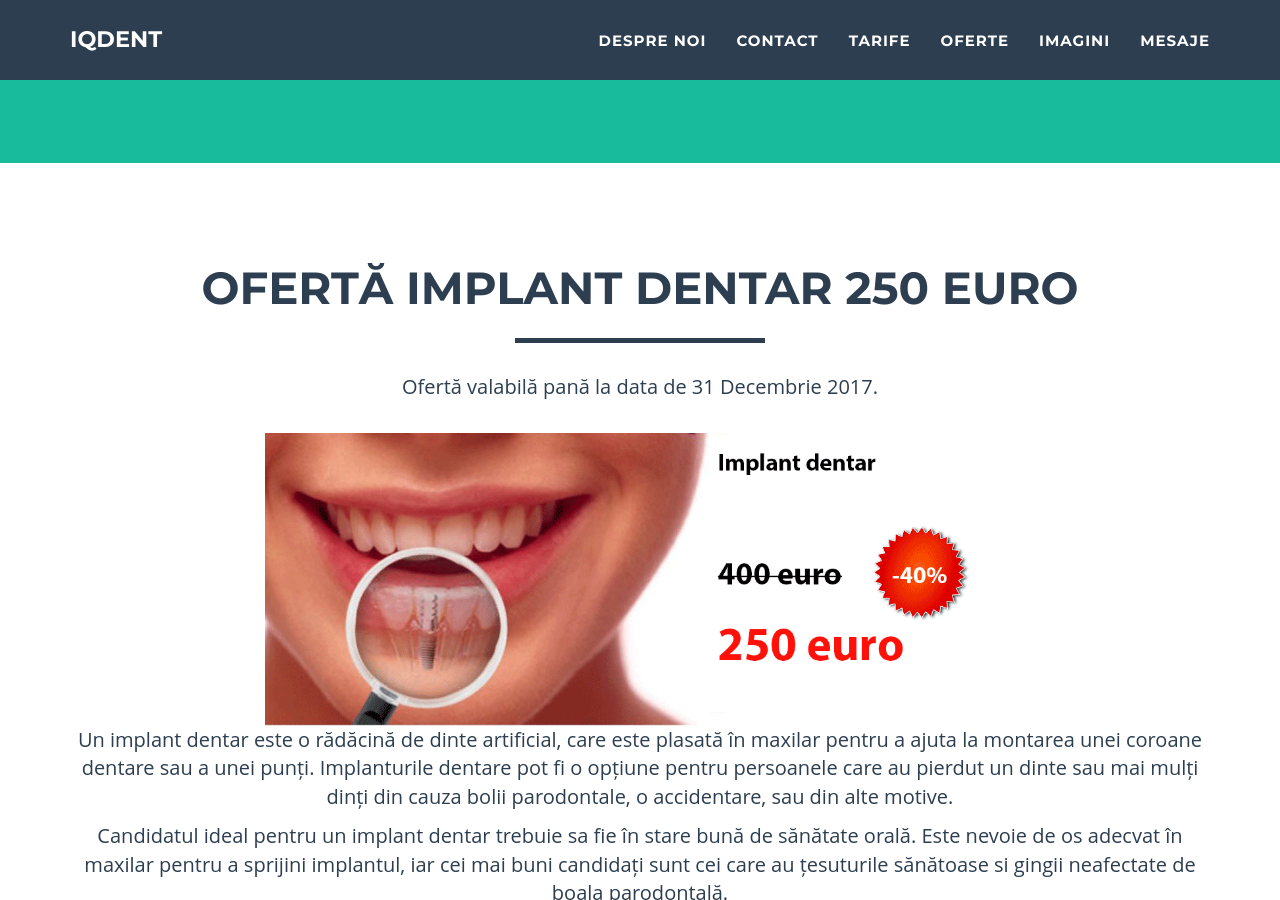
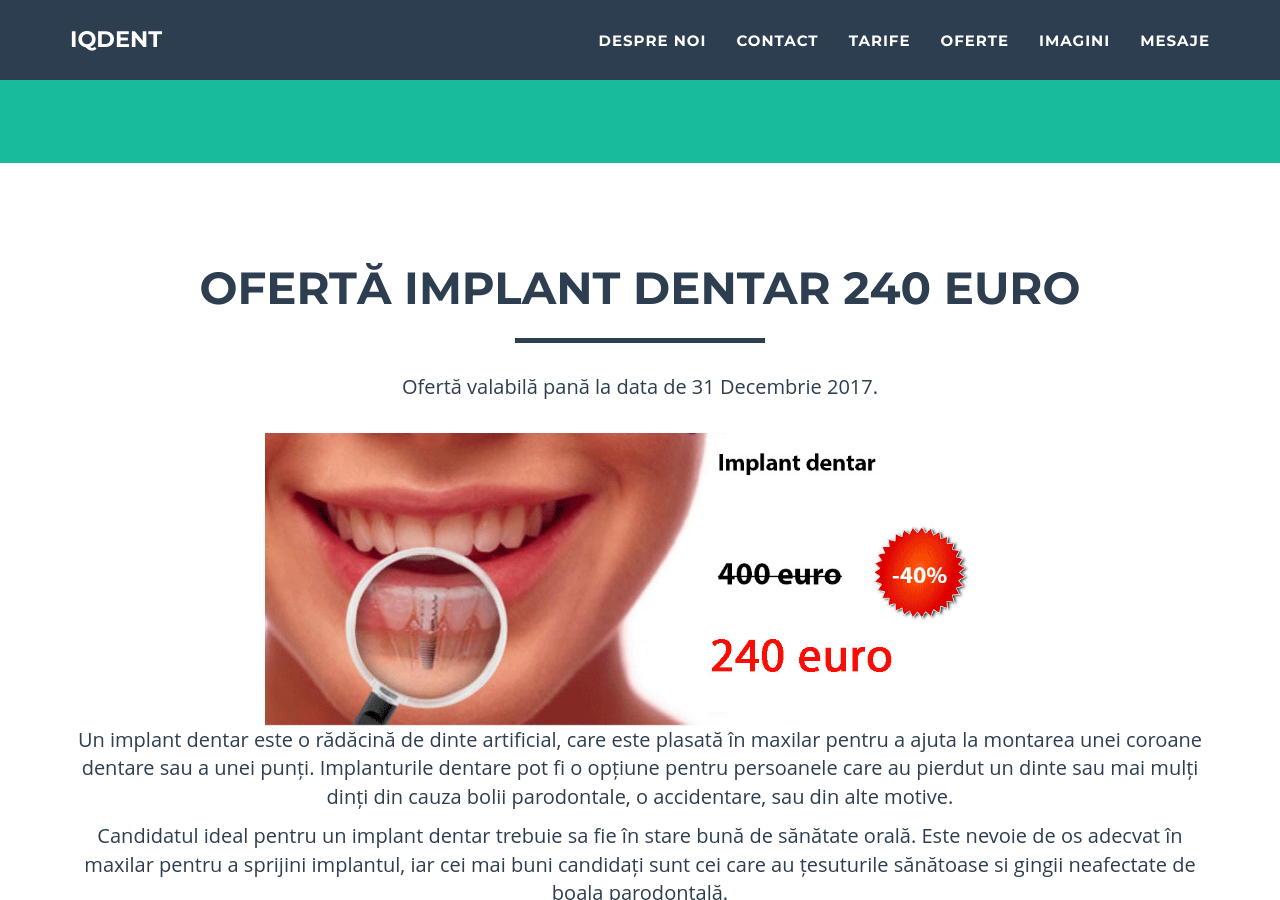
Before and after one commit to littledentgopo/godent, a Jekyll site: the page built from oferte.html, in a window 1280 px wide and 900 px high, scrolled down 714 px. Built offline with Jekyll 4.4.1, drawn with Linux system fonts in a browser that asks for light colours; nearby versions of some CDN libraries.

Commit message:
rename implants 250

```diff
--- a/_includes/discounts.html
+++ b/_includes/discounts.html
@@ -2,7 +2,7 @@
         <div class="container">
             <div class="row">
                 <div class="col-lg-12 text-center">
-                    <h2>Ofertă implant dentar 250 euro</h2>
+                    <h2>Ofertă implant dentar 240 euro</h2>
                     <hr class="star-primary">
                 </div>
             </div>
@@ -12,7 +12,7 @@
 
 
                     <br/>
-                    <img src="img/promo/implants-250.gif" class="img-responsive" alt="">
+                    <img src="img/promo/implant-dentar-pret-240.jpg" class="img-responsive" alt="implant dentar pret 240 euro">
 
 
                 </div>
--- a/implant-dentar-pret-240-euro.html
+++ b/implant-dentar-pret-240-euro.html
@@ -22,7 +22,7 @@ contact: one
 
 
                     <br/>
-                    <img src="img/promo/implant-dentar-pret-240.jpg" class="img-responsive" alt="">
+                    <img src="img/promo/implant-dentar-pret-240.jpg" class="img-responsive" alt="implant dentar pret 240 euro">
 
                 </div>
             </div>
@@ -35,7 +35,7 @@ contact: one
             </div>
             <div class="row">
                 <div class="col-lg-4 col-lg-offset-2">
-                    <p>Bună ziua, noi suntem {{site.name}}, unul din primele cabinete din București care au promovat implanturi de calitate la prețuri accesibile. Am redus prețul manoperei considerabil dar in același timp am păstrat in ofertă un implant de calitate. Alpha Bio este un implant produs de <a href="https://www.nobelbiocare.com" target="_blank">Nobel Biocare</a>, un producator renumit la nivel internațional. Pentru a garanta siguranța tratamentului lucrăm doar cu importatori autorizați și cu implanturi originale. Succesul acestei abordări de ani de zile il puteți evalua citind mărturiile de pe pagina noastră de <a href="https://www.facebook.com/dririnaalexandru/reviews/" target="_blank">Facebook</a>.</p>
+                    <p>Bună ziua, noi suntem {{site.name}}, unul din primele cabinete din București care au promovat implanturi de calitate la prețuri accesibile. Am redus prețul manoperei considerabil dar in același timp am păstrat in ofertă un implant de calitate. Alpha Bio este un implant produs de <a href="https://www.nobelbiocare.com" target="_blank">Nobel Biocare</a>, un producator renumit la nivel internațional. Pentru a garanta siguranța tratamentului lucrăm doar cu importatori autorizați și cu implanturi originale. Succesul acestei abordări de ani de zile il probează și mărturiile de pe pagina noastră de <a href="https://www.facebook.com/dririnaalexandru/reviews/" target="_blank">Facebook</a>.</p>
                 </div>
                 <div class="col-lg-4">
                     <p>Atenție, deoarece Alpha Bio este un implant foarte popular au apărut și implanturi care nu sunt produse de Nobel Biocare dar sunt compatibile cu platforma Alpha Bio. Aceste implanturi mai ieftine nu sunt neapărat mai proaste dar aveți dreptul să stiți exact ce implant dentar vi se introduce in organism. Dacă plătiți pentru Alpha Bio atunci ar trebui să primiți Alpha Bio, nu ceva mai ieftin. Intrebați-vă dentistul ce brand folosește și asigurați-vă că primiți un certificat cu numele și seria implantului.</p>
--- a/oferte.html
+++ b/oferte.html
@@ -2,8 +2,8 @@
 layout: main
 home: index.html
 subtitle: Oferte
-title: Implant dentar ieftin București 250 euro. Reducere 40% implant dentar.
-description: Ofertă implant dentar 250 euro. Implant dentar ieftin Bucuresti, Sector 3. Ofertă coronită zirconiu 600 lei.
+title: Implant dentar ieftin București 240 euro. Reducere 40% implant dentar.
+description: Ofertă implant dentar 240 euro. Implant dentar ieftin Bucuresti, Sector 3. Ofertă coronită zirconiu 600 lei.
 ---
 
 {% include discounts.html %}
```
Also changed, not shown: img/promo/implant-dentar-pret-250.jpg (added), img/promo/implants-250.gif (deleted).
